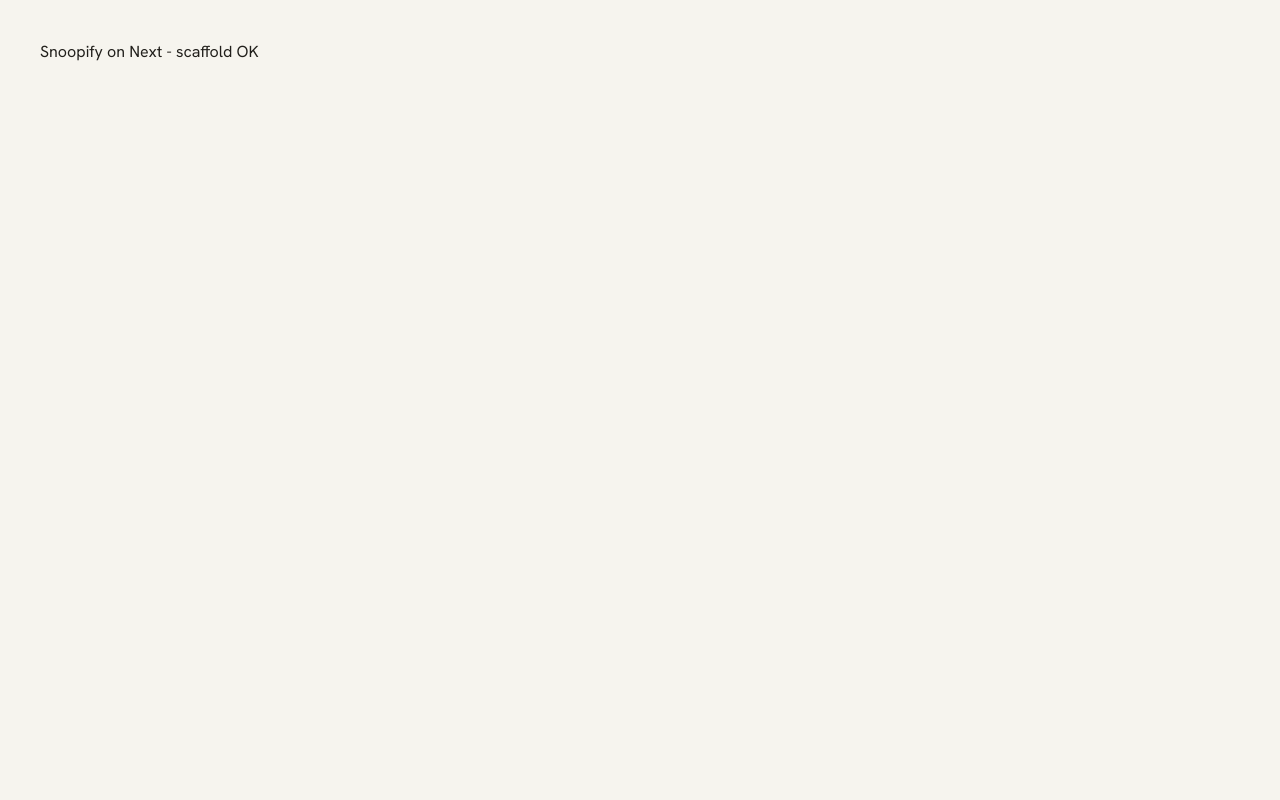
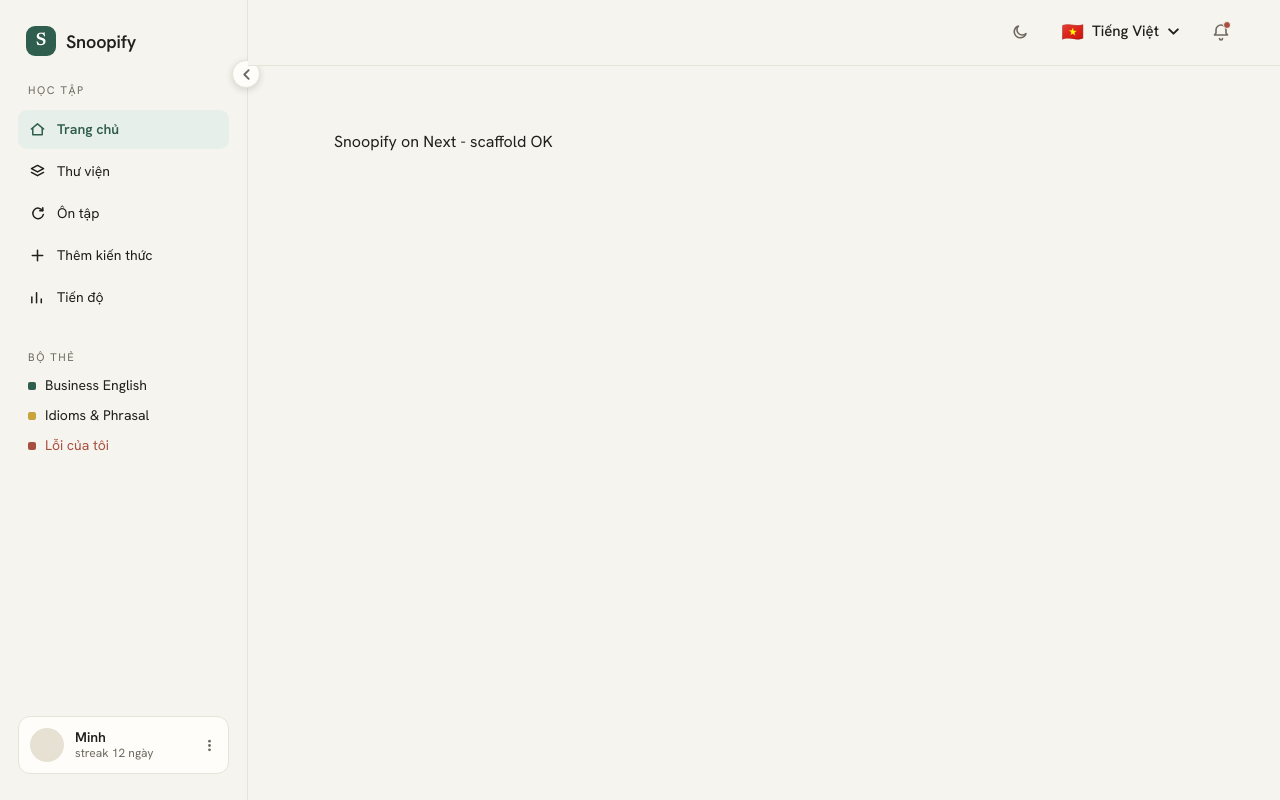
Before and after one commit to linhjr87/Snoopify, a Next.js app in the folder frontend/: page / in a window 1280 px wide. Built offline with nearby package versions, Linux system fonts and the light colour scheme.

Commit message:
feat(frontend): port layout shell (Sidebar/Topbar) to Next client components

```diff
--- a/frontend/src/app/layout.tsx
+++ b/frontend/src/app/layout.tsx
@@ -1,6 +1,7 @@
 import type { Metadata } from 'next'
 import './globals.css'
 import { Providers } from '../components/Providers'
+import { AppShell } from '../components/AppShell'
 
 export const metadata: Metadata = { title: 'Snoopify', description: 'Học từ vựng tiếng Anh' }
 
@@ -8,14 +9,16 @@ const themeScript = `try{var s=JSON.parse(localStorage.getItem('snoopify_v1')||'
 
 export default function RootLayout({ children }: { children: React.ReactNode }) {
   return (
-    <html lang="vi">
+    <html lang="vi" suppressHydrationWarning>
       <head>
         <link rel="preconnect" href="https://fonts.googleapis.com" />
         <link href="https://fonts.googleapis.com/css2?family=Hanken+Grotesk:wght@400;500;600;700&family=Newsreader:wght@400;500;600&display=swap" rel="stylesheet" />
         <script dangerouslySetInnerHTML={{ __html: themeScript }} />
       </head>
       <body>
-        <Providers>{children}</Providers>
+        <Providers>
+          <AppShell>{children}</AppShell>
+        </Providers>
       </body>
     </html>
   )
--- /dev/null
+++ b/frontend/src/components/AppShell.tsx
@@ -0,0 +1,45 @@
+'use client'
+
+import { Sidebar } from './layout/Sidebar'
+import { Topbar } from './layout/Topbar'
+import { useAppStore } from '../store/useAppStore'
+
+export function AppShell({ children }: { children: React.ReactNode }) {
+  const dark = useAppStore((s) => s.dark)
+  const accentSoft = dark ? '#1e3a30' : '#e7efea'
+  const accent = '#2f5d4e'
+  const sidebarBg = dark ? 'var(--surface)' : 'var(--paper)'
+
+  return (
+    <div
+      style={{
+        ['--clay' as string]: '#a96440',
+        ['--rust' as string]: '#a8503f',
+        ['--gold' as string]: '#8a6d12',
+        ['--accent' as string]: accent,
+        ['--accent-soft' as string]: accentSoft,
+        ['--sidebar' as string]: sidebarBg,
+        display: 'flex',
+        minHeight: '100vh',
+        background: 'var(--paper)',
+        color: 'var(--ink)',
+        fontFamily: "'Hanken Grotesk', sans-serif",
+        WebkitFontSmoothing: 'antialiased',
+        transition: 'background .3s ease, color .3s ease',
+      }}
+    >
+      <Sidebar />
+      <main
+        style={{
+          flex: 1,
+          minWidth: 0,
+          padding: '34px 46px 60px',
+          maxWidth: 1200,
+        }}
+      >
+        <Topbar />
+        {children}
+      </main>
+    </div>
+  )
+}
--- a/frontend/src/components/layout/LangMenu.tsx
+++ b/frontend/src/components/layout/LangMenu.tsx
@@ -1,3 +1,5 @@
+'use client'
+
 import { useAppStore } from '../../store/useAppStore'
 
 export function LangMenu() {
--- a/frontend/src/components/layout/NotificationsMenu.tsx
+++ b/frontend/src/components/layout/NotificationsMenu.tsx
@@ -1,3 +1,5 @@
+'use client'
+
 import { useAppStore } from '../../store/useAppStore'
 import { useT } from '../../i18n/useT'
 
--- a/frontend/src/components/layout/SettingsPanel.tsx
+++ b/frontend/src/components/layout/SettingsPanel.tsx
@@ -1,3 +1,5 @@
+'use client'
+
 import { useAppStore } from '../../store/useAppStore'
 import { useT } from '../../i18n/useT'
 import { useResetProgress } from '../../features/progress/queries'
--- a/frontend/src/components/layout/Sidebar.tsx
+++ b/frontend/src/components/layout/Sidebar.tsx
@@ -1,4 +1,6 @@
-import { useNavigate, useLocation } from 'react-router-dom'
+'use client'
+
+import { useRouter, usePathname } from 'next/navigation'
 import { useAppStore } from '../../store/useAppStore'
 import { useT } from '../../i18n/useT'
 import { SettingsPanel } from './SettingsPanel'
@@ -48,8 +50,8 @@ const navItems = (t: ReturnType<typeof useT>) => [
 
 export function Sidebar() {
   const t = useT()
-  const navigate = useNavigate()
-  const location = useLocation()
+  const router = useRouter()
+  const pathname = usePathname()
   const collapsed = useAppStore((s) => s.collapsed)
   const toggleCollapsed = useAppStore((s) => s.toggleCollapsed)
   const settingsOpen = useAppStore((s) => s.settingsOpen)
@@ -155,13 +157,13 @@ export function Sidebar() {
         </div>
         {items.map((item) => {
           const isActive = item.to === '/'
-            ? location.pathname === '/'
-            : location.pathname.startsWith(item.to)
+            ? pathname === '/'
+            : pathname.startsWith(item.to)
           return (
             <div
               key={item.to}
               className="navitem"
-              onClick={() => navigate(item.to)}
+              onClick={() => router.push(item.to)}
               style={{
                 display: 'flex',
                 alignItems: 'center',
--- a/frontend/src/components/layout/Topbar.tsx
+++ b/frontend/src/components/layout/Topbar.tsx
@@ -1,3 +1,5 @@
+'use client'
+
 import { useAppStore } from '../../store/useAppStore'
 import { useT } from '../../i18n/useT'
 import { NotificationsMenu } from './NotificationsMenu'
```
Also changed, not shown: 2 other files (tests, documents, lock files or other folders).
